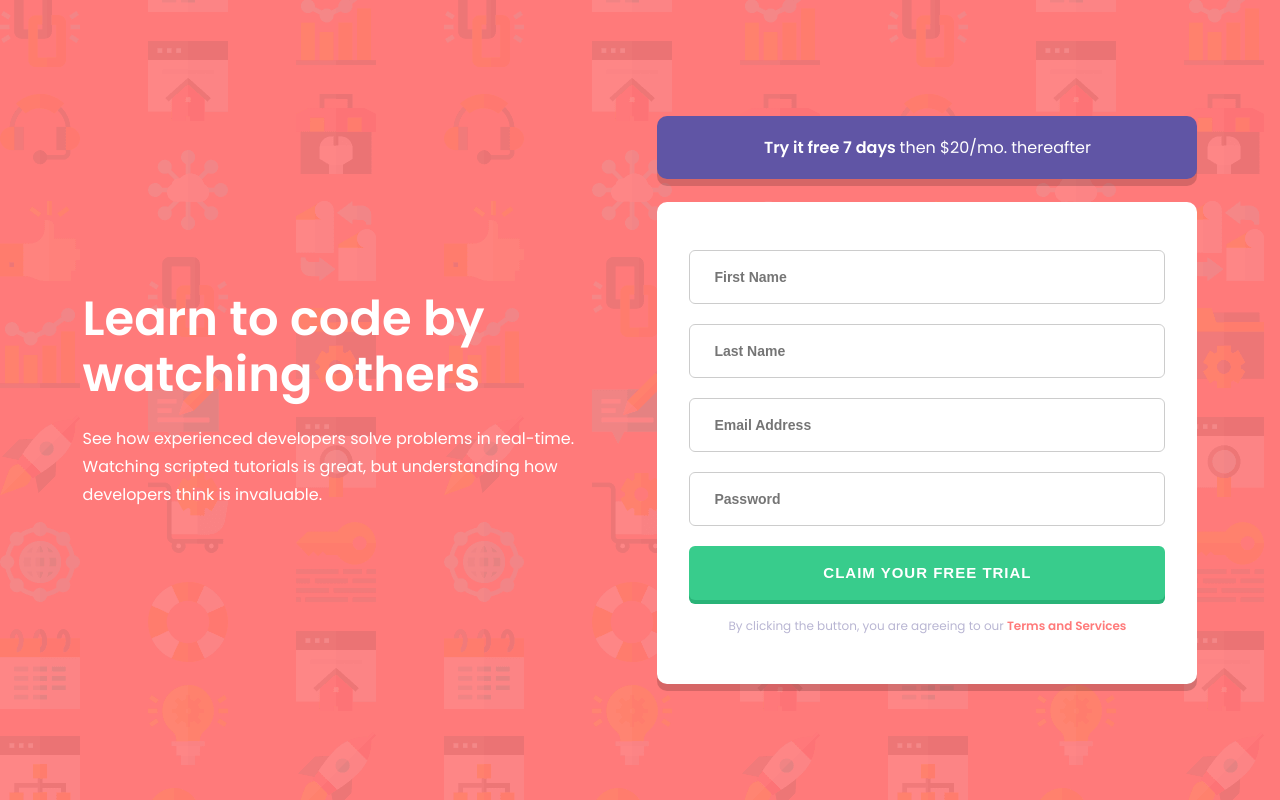
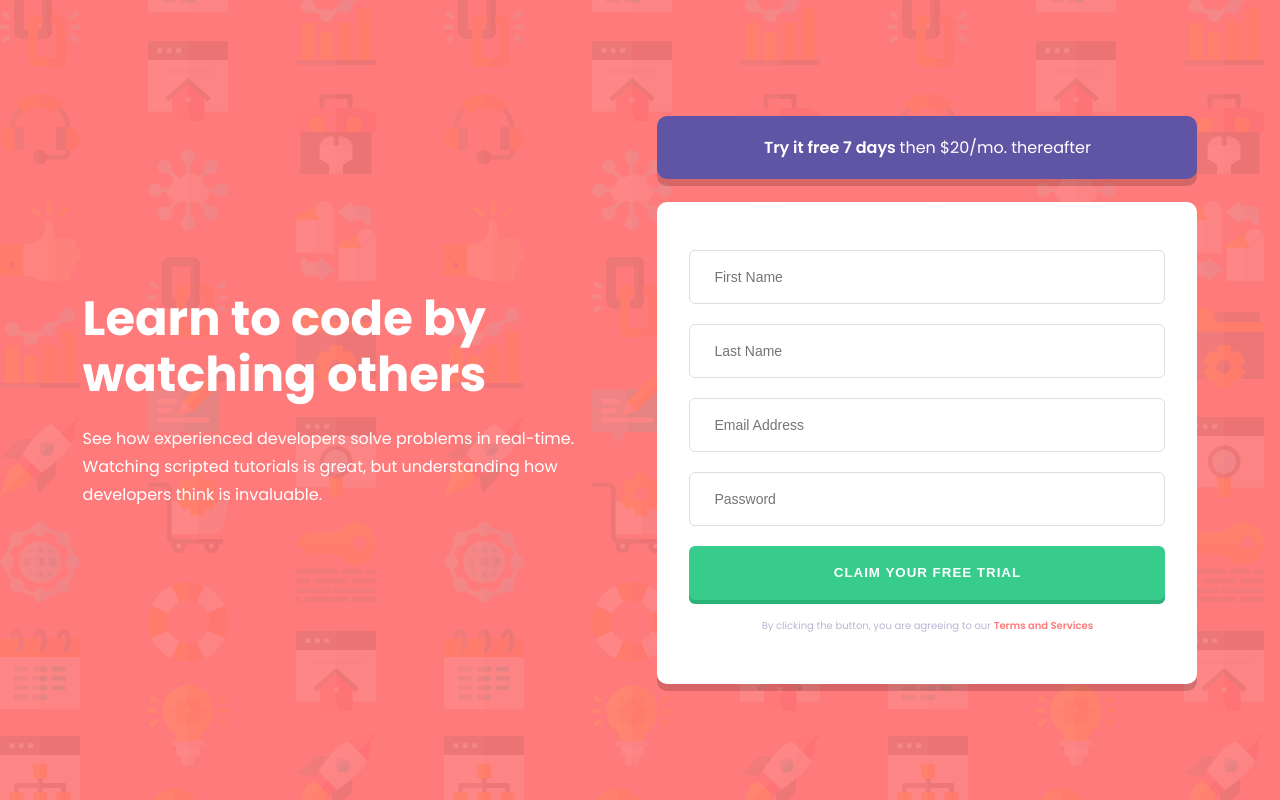
Before and after one commit to talisong-cardoso/Intro-component-with-sign-up-form, a website: page index.html in a window 1280 px wide. Drawn offline with Linux system fonts and the light colour scheme.

Commit message:
ajustes nas fontes

```diff
--- a/index.html
+++ b/index.html
@@ -24,8 +24,8 @@
     </header>
     <main class="main">
       <p class="main__offer"><span>Try it free 7 days </span>then $20/mo. thereafter</p>
-      <section class="container__claim-form">
-        <form action="" id="claim-form">
+      <div class="container__claim-form">
+        <form action="/" id="claim-form">
           <label for="first-name" class="claim-form__label">
             <input type="text" name="first-name" id="first-name" class="claim-form__input" placeholder="First Name" />
           </label>
@@ -43,7 +43,7 @@
         <p id="main__cliam-form__terms">
           By clicking the button, you are agreeing to our <a href="#">Terms and Services</a>
         </p>
-      </section>
+      </div>
     </main>
   </div>
 
--- a/src/styles/index.css
+++ b/src/styles/index.css
@@ -15,7 +15,7 @@
   --colors-white: hsl(0, 0%, 100%);
 
   --text-base: 16px;
-  --text-small: 12px;
+  --text-small: 10px;
 
   --radius: 10px;
   --radius-small: 6px;
@@ -46,7 +46,6 @@ body {
 }
 
 .header__title {
-  font-weight: 600;
   font-size: 3rem;
   line-height: 3.5rem;
   margin-bottom: 1.4rem;
@@ -107,7 +106,7 @@ body {
   padding-inline-start: 1.5rem;
   height: 54px;
   border-radius: var(--radius-small);
-  border: 1px solid #ccc;
+  border: 1px solid #ddd;
   outline: none;
   font-weight: 500;
   font-size: var(--text-base);
@@ -144,7 +143,6 @@ body {
 
 
 .claim-form__input::placeholder {
-  font-weight: 600;
   font-size: 14px;
 }
 
@@ -160,7 +158,6 @@ body {
   outline: none;
   text-transform: uppercase;
   cursor: pointer;
-  font-size: 15px;
   font-weight: 700;
   letter-spacing: 1px;
   transition: 200ms ease background;
@@ -173,7 +170,7 @@ body {
 
 #main__cliam-form__terms {
   color: var(--colors-graysh-blue);
-  font-size: 12px;
+  font-size: var(--text-small);
   text-align: center;
   line-height: 1.25rem;
 }
```
